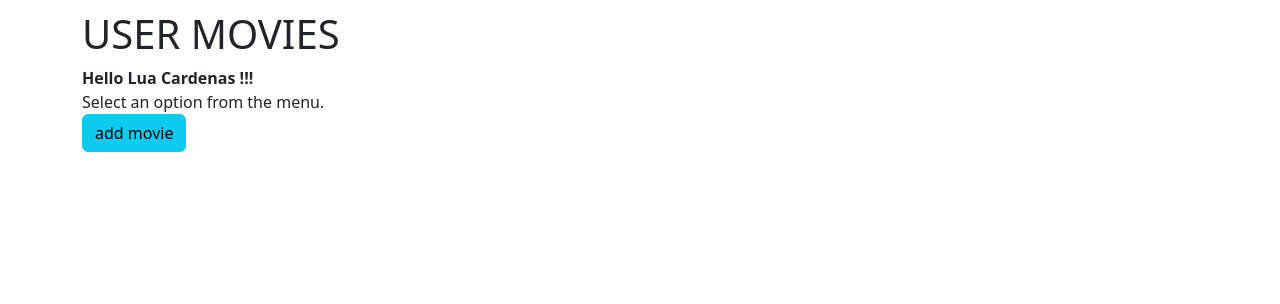
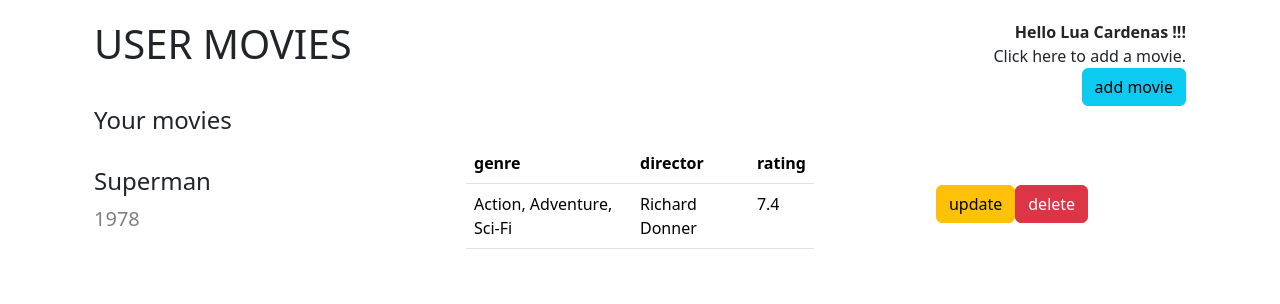
Before and after one commit to Gabosgit/Movi_Web_App, a Flask app: page /users/1 in a window 1280 px wide. Shown: the part 62-366 px from the top of the page. Run offline with Flask 3, Linux system fonts and the light colour scheme.

Commit message:
Updates to render user movie list in user_movies

```diff
--- a/app.py
+++ b/app.py
@@ -68,8 +68,21 @@ def list_users():
 def user_movies(user_id):
     """ Exhibits a specific user’s list of favorite movies.
         Uses the <user_id> to fetch the appropriate user’s movies."""
+    data = {
+        'poster_url': '',
+        'title': "NOT FOUND",
+        'year': '',
+        'genre': '',
+        'director': '',
+        'rating': ''
+    }
+
     user = User.query.get(user_id)
-    return render_template('user_movies.html', user=user)
+    movies = user.movies
+    for movie in movies:
+        print(movie.movie_title, movie.movie_genre, movie.release_year, movie.rating, movie.director)
+    print()
+    return render_template('user_movies.html', user=user, movies=movies)
 
 
 @app.route('/add_user', methods=['GET', 'POST'])
@@ -155,15 +168,16 @@ def connect_user_movie(user_id, id_new_movie):
             return False
 
 
-
 @app.route('/users/<user_id>/add_movie', methods=['GET', 'POST'])
 def add_movie(user_id):
     msg = ''
+    user = User.query.get(user_id)
+    data = {}
 
     if request.method == 'POST':
         movie_title = request.form.get('movie_title')
         add_this_movie = request.form.get('add_this_movie')
-        user = User.query.get(user_id)
+        print(user)
         from_ipa_fetched_data = fetch_data(movie_title)
         data = get_needed_data(from_ipa_fetched_data)
 
@@ -182,6 +196,8 @@ def add_movie(user_id):
                 data = get_needed_data(from_ipa_fetched_data)
                 msg = f'Here is the film found with the search entry "{movie_title}"'
 
+            return render_template('add_movie.html', user_id=user_id, user_name=user.user_name, data=data, msg=msg)
+
         if add_this_movie:
             from_ipa_fetched_data = fetch_data(add_this_movie)
             data = get_needed_data(from_ipa_fetched_data)
@@ -196,9 +212,9 @@ def add_movie(user_id):
             # Adds the movie in the association list user.movies
             connect_user_movie(user_id, id_new_movie)
 
-        return render_template("add_movie.html", user_id=user_id, user_name=user.user_name, data=data, msg=msg)
+            return render_template("user_movies.html", user_id=user_id, user=user, data=data, msg=msg)
 
-    return render_template('add_movie.html')
+    return render_template('add_movie.html', user_id=user_id, user_name=user.user_name, data=data, msg=msg)
 
 
 @app.route('/users/<user_id>/update_movie/<movie_id>')
--- a/static/style.css
+++ b/static/style.css
@@ -107,7 +107,7 @@ input[type="submit"]:active {
     font-size: 20px;
 
 }
-.show_movies .row .col span {
+span {
     font-size: 20px;
     color: gray;
 }
--- a/templates/layout.html
+++ b/templates/layout.html
@@ -22,8 +22,7 @@
         </ul>
       </div>
     </nav>
-    <div class="contain
-    er">
+    <div class="container">
         {% block content %}{% endblock %}
     </div>
 </body>
--- a/templates/user_movies.html
+++ b/templates/user_movies.html
@@ -9,11 +9,60 @@ user movies
 {% block content %}
 <!-- the content in the layout -->
 <div class="container">
-  <h1>USER MOVIES</h1>
-  <p><b>Hello {{ user.user_name }} !!!</b></p>
-  <p>Select an option from the menu.</p>
-  <form action="/users/{{ user.user_id }}/add_movie" method="POST">
-    <button type="submit" class="btn btn-info" name="user_id" value="{{ user.user_id }}">add movie</button>
-  </form>
+  <section>
+    <div class="row">
+      <div class="col">
+        <h1>USER MOVIES</h1>
+      </div>
+      <div class="col" style="display: flex-block; text-align: right;"><p>
+        <b>Hello {{ user.user_name }} !!!</b></p>
+        <p>Click here to add a movie.</p>
+        <form action="/users/{{ user.user_id }}/add_movie" method="POST">
+          <button type="submit" class="btn btn-info" name="user_id" value="{{ user.user_id }}">add movie</button>
+        </form>
+      </div>
+    </div>
+  </section>
+
+  <section>
+    <div class="">
+      <h4>Your movies</h4>
+      {% for movie in movies %}
+        <div class="row movie_in_list">
+          <div class="col">
+            <img src="{{ poster_url }}">
+            <h4>{{ movie.movie_title }}</h4>
+            <span>{{ movie.release_year }}</span>
+          </div>
+          <div class="col">
+            <table class="table">
+              <thead>
+                <tr>
+                  <th>genre</th>
+                  <th>director</th>
+                  <th>rating</th>
+                </tr>
+              </thead>
+              <tbody>
+                <tr>
+                  <td>{{ movie.movie_genre }}</td>
+                  <td>{{ movie.director.director_name }}</td>
+                  <td>{{ movie.rating }}
+              </tbody>
+            </table>
+          </div>
+           <div class="col" style="display: flex; justify-content: center; align-items: center; ">
+             <form action="" method="POST">
+               <button type="button" class="btn btn-warning" href="/users/<user_id>/update_movie/<movie_id>" name="update" value="update" >update</button>
+             </form>
+             <form action="" method="POST">
+               <button type="button" class="btn btn-danger" href="/users/<user_id>/delete_movie/<movie_id>" name="delete" value="delete">delete</button>
+             </form>
+          </div>
+        </div>
+      {% endfor %}
+    </div>
+  </section>
 </div>
+
 {% endblock %}
```
Also changed, not shown: templates/movie_added.html (deleted, +0 -10 lines), data/sqlite.db, 1 other file.
